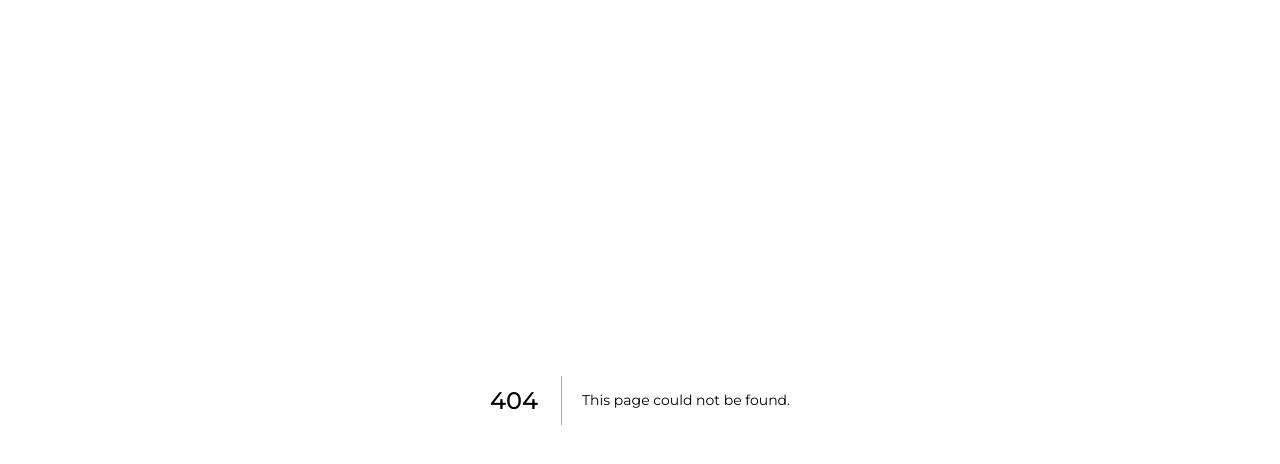
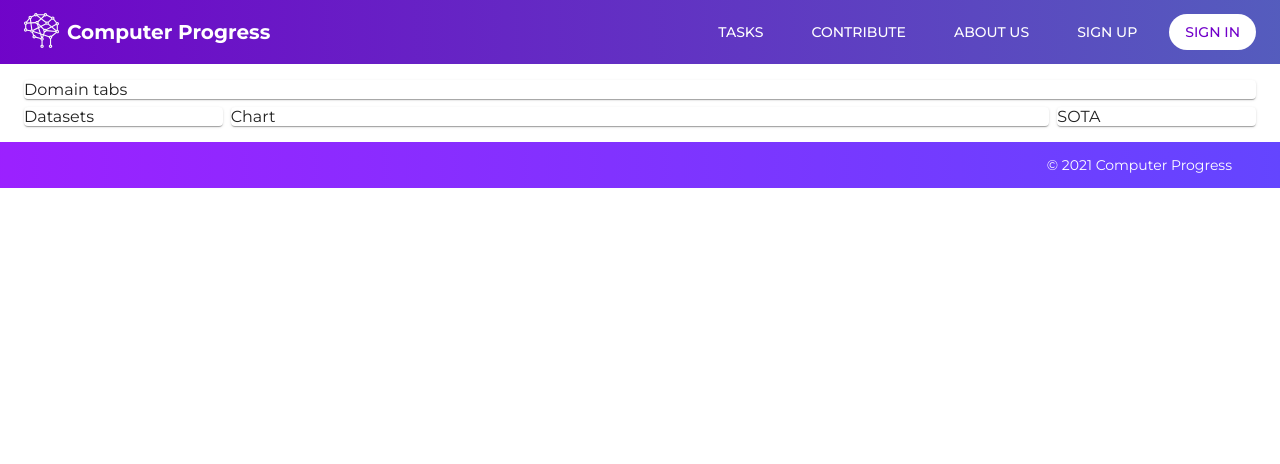
Before and after one commit to Computer-Progress/computerprogress.com, a Next.js app: page /home in a window 1280 px wide. Before the commit this address had no page. Shown: the top 464 px of the page. Built offline with nearby package versions, Linux system fonts and the light colour scheme.

Commit message:
feat(task-chart): create chart grid

```diff
--- a/components/Header/index.js
+++ b/components/Header/index.js
@@ -1,5 +1,4 @@
-import { ThemeProvider } from "@material-ui/core/styles";
-import { AppBar, Toolbar, Box, Typography } from "@material-ui/core";
+import { Container, Toolbar, Box, Typography } from "@material-ui/core";
 import useMediaQuery from "@material-ui/core/useMediaQuery";
 import { MuiTheme } from "../../styles/theme";
 
@@ -29,9 +28,9 @@ export default function Header() {
   ];
 
   return (
-    <ThemeProvider theme={MuiTheme}>
-      <StyledAppBar>
-        <Toolbar>
+    <StyledAppBar>
+      <Container>
+        <Toolbar disableGutters>
           <StyledToolbarBox>
             <Box mr={1}>
               <Logo />
@@ -48,7 +47,7 @@ export default function Header() {
             {!isMobileSM && (
               <>
                 {links.map(({ text, href }) => (
-                  <Box mr={2}>
+                  <Box mr={2} key={href}>
                     <Button href={href} color="secondary">
                       {text}
                     </Button>
@@ -80,10 +79,10 @@ export default function Header() {
         </Toolbar>
 
         {isMobileSM && (
-          <Toolbar>
+          <Toolbar disableGutters>
             <StyledToolbarBox justifyContent="space-between">
               {links.map(({ text, href }) => (
-                <Box>
+                <Box key={href}>
                   <Button
                     href={href}
                     size={isMobileSM ? "small" : "medium"}
@@ -96,7 +95,7 @@ export default function Header() {
             </StyledToolbarBox>
           </Toolbar>
         )}
-      </StyledAppBar>
-    </ThemeProvider>
+      </Container>
+    </StyledAppBar>
   );
 }
--- a/components/Header/styles.js
+++ b/components/Header/styles.js
@@ -5,6 +5,7 @@ import { AppBar as MuiAppBar, Box as MuiBox } from "@material-ui/core";
 import Button from "../Button";
 
 export const StyledAppBar = styled(MuiAppBar).attrs({
+  position: "static",
   elevation: 0,
 })`
   background: linear-gradient(
--- /dev/null
+++ b/components/TaskChart/index.js
@@ -0,0 +1,27 @@
+import { Grid, Card, useMediaQuery } from "@material-ui/core";
+import { MuiTheme } from "../../styles/theme";
+import { StyledGridItem } from "./styles";
+
+export default function Domain() {
+  const isMobile = useMediaQuery(MuiTheme.breakpoints.down("sm"));
+
+  return (
+    <Grid container spacing={1}>
+      <StyledGridItem $order={1}>
+        <Card>Domain tabs</Card>
+      </StyledGridItem>
+
+      <StyledGridItem $order={2} sm={6} md={2}>
+        <Card>Datasets</Card>
+      </StyledGridItem>
+
+      <StyledGridItem $order={isMobile ? 4 : 3} md={8}>
+        <Card>Chart</Card>
+      </StyledGridItem>
+
+      <StyledGridItem $order={isMobile ? 3 : 4} sm={6} md={2}>
+        <Card>SOTA</Card>
+      </StyledGridItem>
+    </Grid>
+  );
+}
--- /dev/null
+++ b/components/TaskChart/styles.js
@@ -0,0 +1,10 @@
+import styled from "styled-components";
+
+import { Grid } from "@material-ui/core";
+
+export const StyledGridItem = styled(Grid).attrs({
+  item: true,
+  xs: 12,
+})`
+  order: ${({ $order }) => $order};
+`;
--- /dev/null
+++ b/pages/home.js
@@ -0,0 +1,15 @@
+import { ThemeProvider } from "@material-ui/core/styles";
+import { MuiTheme } from "../styles/theme";
+
+import DefaultLayout from "../layouts/DefaultLayout";
+import TaskChart from "../components/TaskChart";
+
+export default function Home() {
+  return (
+    <ThemeProvider theme={MuiTheme}>
+      <DefaultLayout>
+        <TaskChart />
+      </DefaultLayout>
+    </ThemeProvider>
+  );
+}
```
